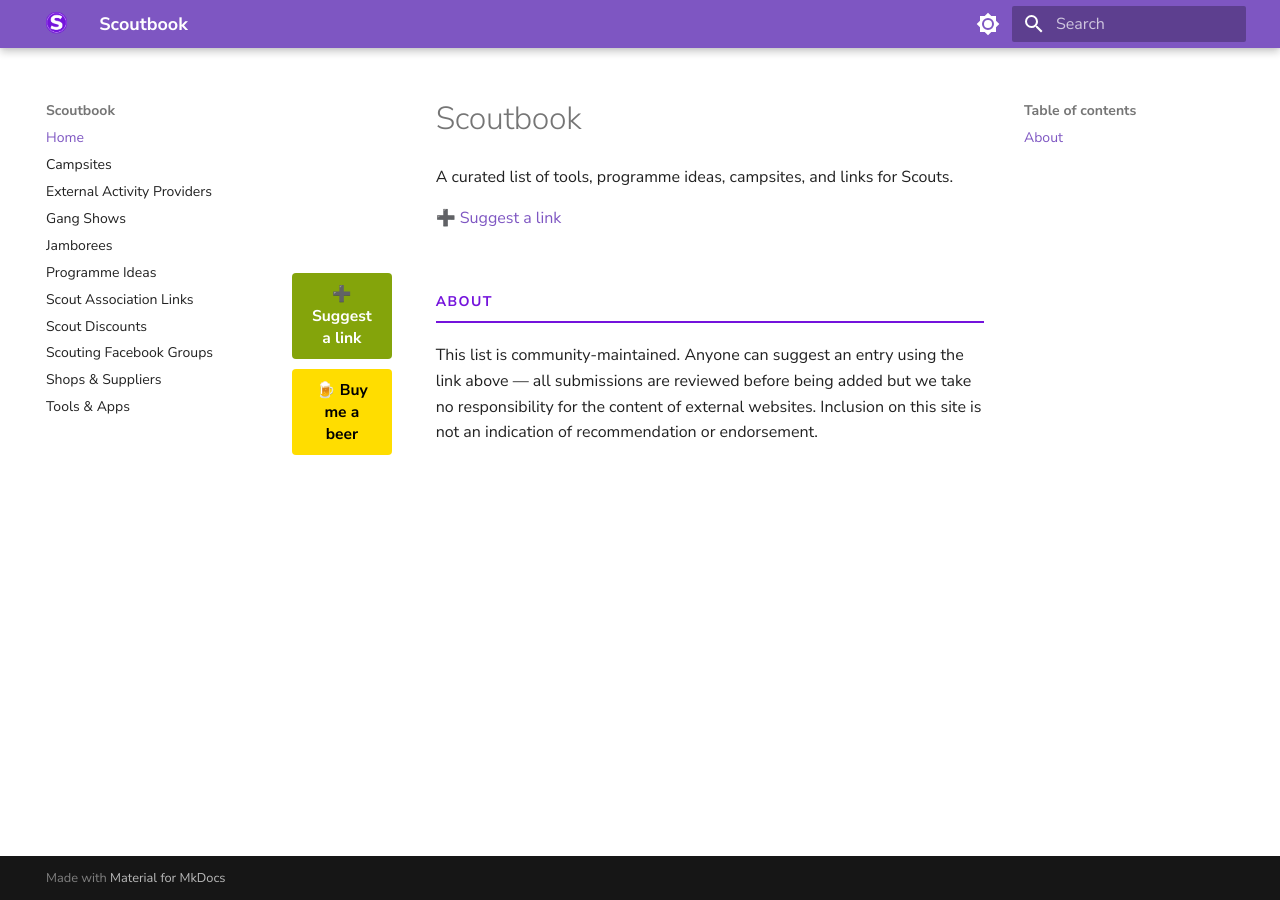
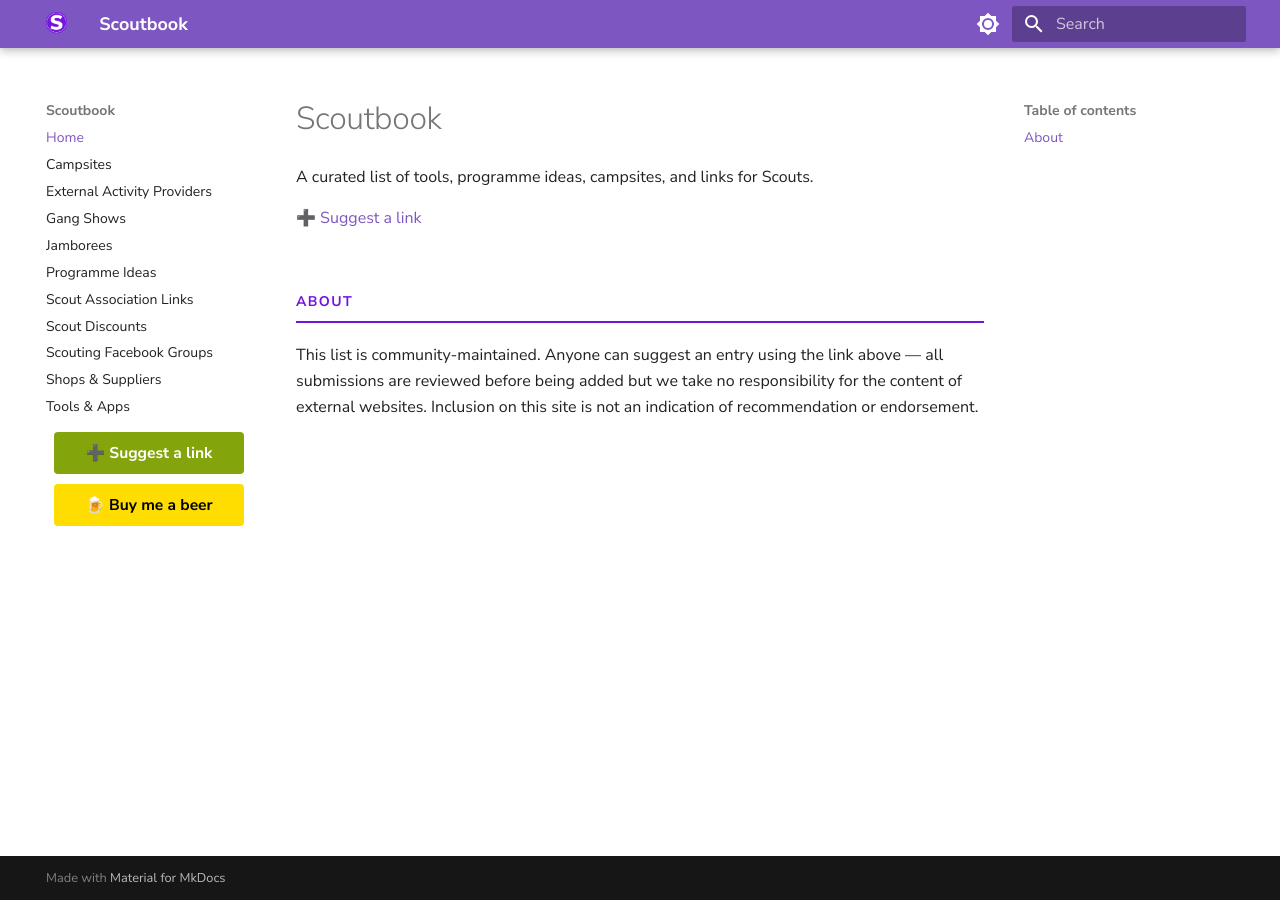
Before and after one commit to krisreynolds/scoutbook, an MkDocs documentation site: the page built from docs/index.md, in a window 1280 px wide. Built offline with MkDocs 1.6.1 and Material for MkDocs 9.7.7, drawn with Linux system fonts in a browser that asks for light colours; some web fonts are replaced.

Commit message:
Reset buttons to previous working version!

```diff
--- a/docs/extra.css
+++ b/docs/extra.css
@@ -36,7 +36,7 @@
   color: inherit !important;
 }
 
-/* Light Mode H3 Cards (no internal line) */
+/*  Light Mode H3 Cards (no internal line) */
 
 .md-content h3 {
   font-size: 1rem !important;
@@ -144,10 +144,10 @@
   background: var(--scout-purple-dark);
 }
 
-/* Nav buttons Shared Styles */
+/* Nav buttons */
 
 #md-nav-extra {
-  display: none; /* Hidden by default to prevent flashing on mobile main content */
+  padding: 0.75rem 1rem;
 }
 
 #md-nav-extra a.md-nav-btn {
@@ -178,37 +178,6 @@
   color: #000 !important;
 }
 
-/* Responsive Logic for Nav Buttons */
-
-/* 1. Desktop: Show at the bottom of the sidebar */
-@media screen and (min-width: 76.25em) {
-  .md-sidebar--primary .md-sidebar__inner {
-    display: flex;
-    flex-direction: column;
-  }
-
-  #md-nav-extra {
-    display: flex !important;
-    flex-direction: column;
-    gap: 0.5rem;
-    padding: 0.75rem 1rem;
-    margin-top: auto; /* Pushes buttons to bottom */
-  }
-}
-
-/* 2. Mobile: Show ONLY inside the hamburger drawer */
-@media screen and (max-width: 76.24em) {
-  .md-nav__list #md-nav-extra {
-    display: flex !important;
-    flex-direction: column;
-    gap: 0.5rem;
-    padding: 1rem;
-    border-top: 1px solid rgba(0,0,0,0.1);
-    margin-top: 10px;
-    background: transparent;
-  }
-}
-
 /* Spacing */
 
 .md-content h1 {
--- a/overrides/main.html
+++ b/overrides/main.html
@@ -2,7 +2,7 @@
 
 {% block site_nav %}
   {{ super() }}
-  <div id="md-nav-extra">
+  <div id="md-nav-extra" style="display:none; flex-direction:column; gap:0.5rem; padding:0.75rem 1rem;">
     <a href="https://form.jotform.com/260734372907057" class="md-nav-btn md-nav-btn--green">
       ➕ Suggest a link
     </a>
@@ -19,6 +29,7 @@
     'floating-chat.donateButton.text-color': '#fff'
   });
 </script>
+
 {% endblock %}
 
 {% block extrahead %}
```
Also changed, not shown: other parts of overrides/main.html (+10 -0 lines). Lines whose indentation alone changed are shown as unchanged.
